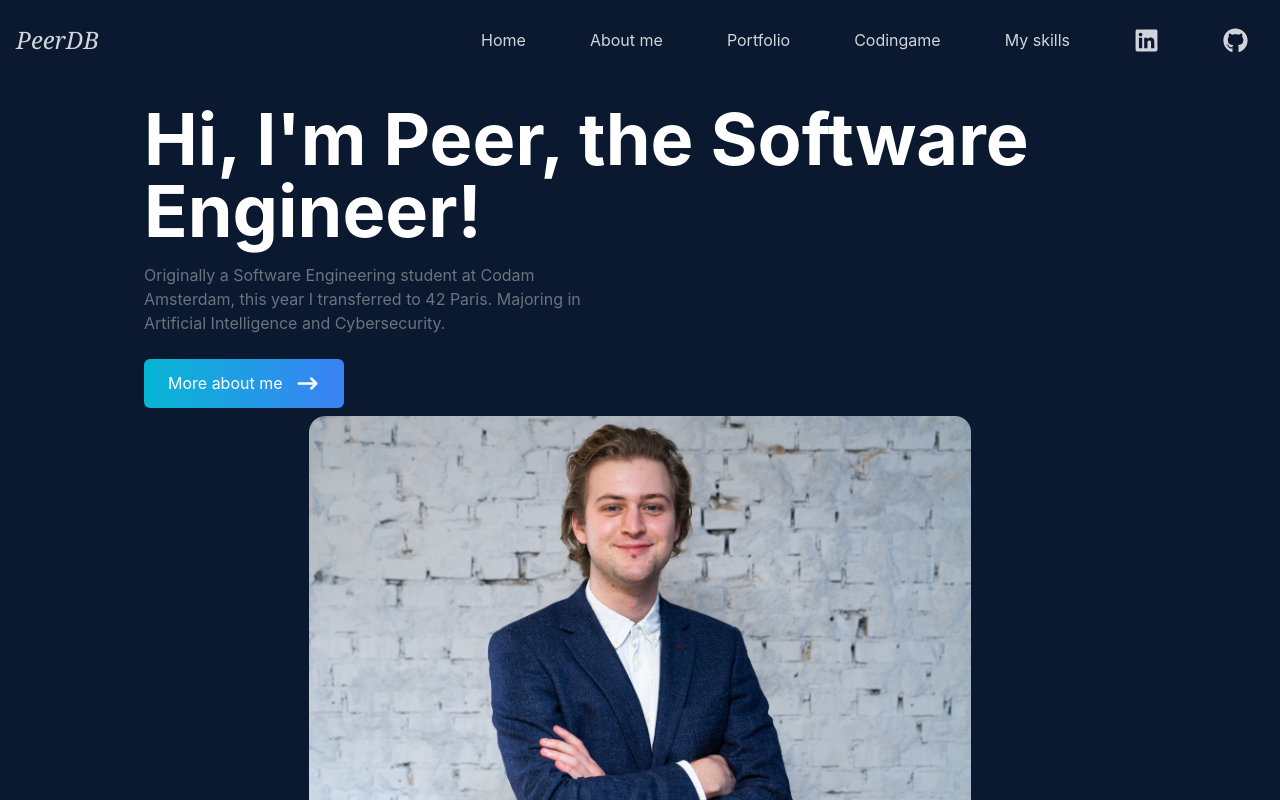
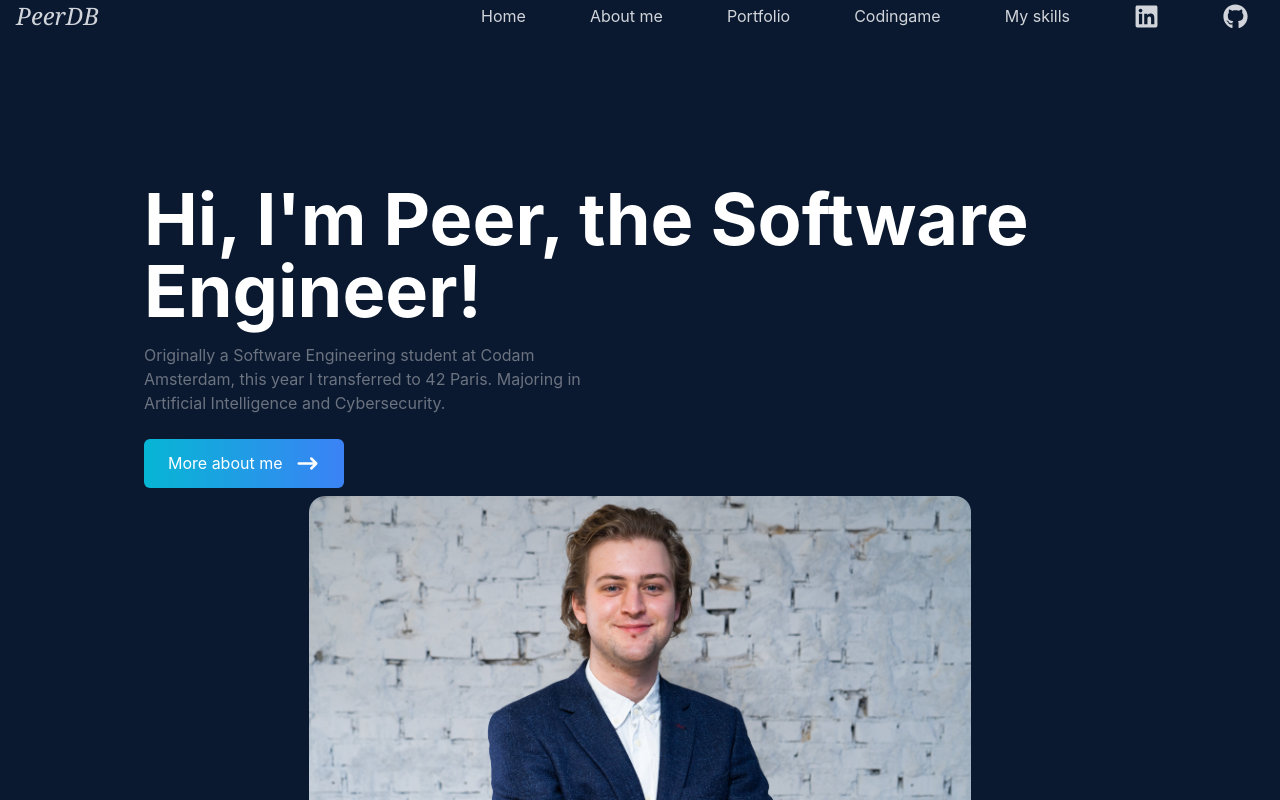
Before and after one commit to pde-bakk/personal-site, a React (Create React App) app: page / in a window 1280 px wide. Shown: the top 800 px of the page. Built offline with nearby package versions, Linux system fonts and the light colour scheme.

Commit message:
hopefully now Mum can see the top text

```diff
--- a/src/components/Home.jsx
+++ b/src/components/Home.jsx
@@ -9,7 +9,7 @@ const Home = () => {
 			name="home"
 			className="h-screen w-full bg-[#0a192f]"
 		>
-			<div className="max-w-screen-lg pt-40 mx-auto flex flex-col items-center justify-center h-full px-4 md:flex-row">
+			<div className="max-w-screen-lg pt-80 mx-auto flex flex-col items-center justify-center h-full px-4 md:flex-row">
 
 				<div className="flex flex-col justify-center h-full">
 					<h2 className="text-4xl sm:text-7xl font-bold text-white">
--- a/src/components/Navbar.jsx
+++ b/src/components/Navbar.jsx
@@ -13,7 +13,7 @@ const Navbar = () => {
 	const handleClick = () => setNav(!nav);
 
 	return (
-		<div className='fixed w-full h-[80px] flex justify-between items-center px-4 bg-[#0a192f] text-gray-300'>
+		<div className='fixed w-full h-80px flex justify-between items-center px-4 bg-[#0a192f] text-gray-300'>
 			<div>
 				<h1 className=' font-thin text-2xl italic font-serif'>PeerDB</h1>
 			</div>
```
